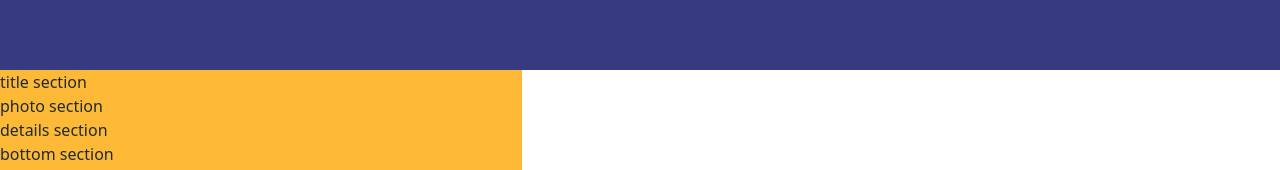
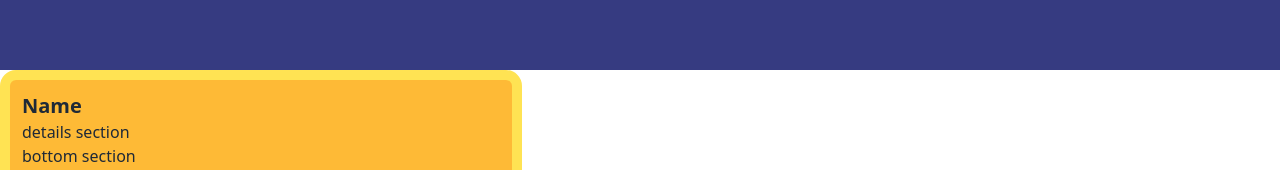
Before and after one commit to gabbate102/Pokemon-Project, a React (Vite) app: page / in a window 1280 px wide. Shown: the part 382-552 px from the top of the page. Built offline with nearby package versions, Linux system fonts and the light colour scheme; no server answers.

Commit message:
Made changes to pokecard.jsx

```diff
--- a/src/App.css
+++ b/src/App.css
@@ -1,5 +1,11 @@
 .pokecard {
   background-color: #FEBA36;
   width: 522px;
-  height: 622px
+  height: 622px;
+  padding: 12px;
+  border: 10px solid #FFE353;
+  border-radius: 16px;
+  /*left: 50%;
+  top: 50%;
+  transform: translate(-50%, -50%);*/
 }
--- a/src/App.jsx
+++ b/src/App.jsx
@@ -25,7 +25,7 @@ function App() {
       }
 
       {/* <input type="text" placeholder="Type here" className="input input-bordered input-primary w-full max-w-xs" /> */}
-      <Pokecard/>
+      <Pokecard pokemon={selectedPokemon} />
     </main>
   )
 }
--- a/src/Pokecard.jsx
+++ b/src/Pokecard.jsx
@@ -1,11 +1,20 @@
+import { useEffect } from "react";
 import "./App.css";
 
 export default function Pokecard(props) {
+  useEffect(() => {
+    fetch(`https://pokeapi.co/api/v2/pokemon/${props.name}`)
+      .then((res) => res.json())
+
+  }, []);
   return (
   <div>
     <div class="fixed pokecard">
-      <div>title section</div>
-      <div>photo section</div>
+      <div>
+        <p class="card-title">Name</p>
+      </div>
+      <div>
+      </div>
       <div>details section</div>
       <div>bottom section</div>
     </div>
```
